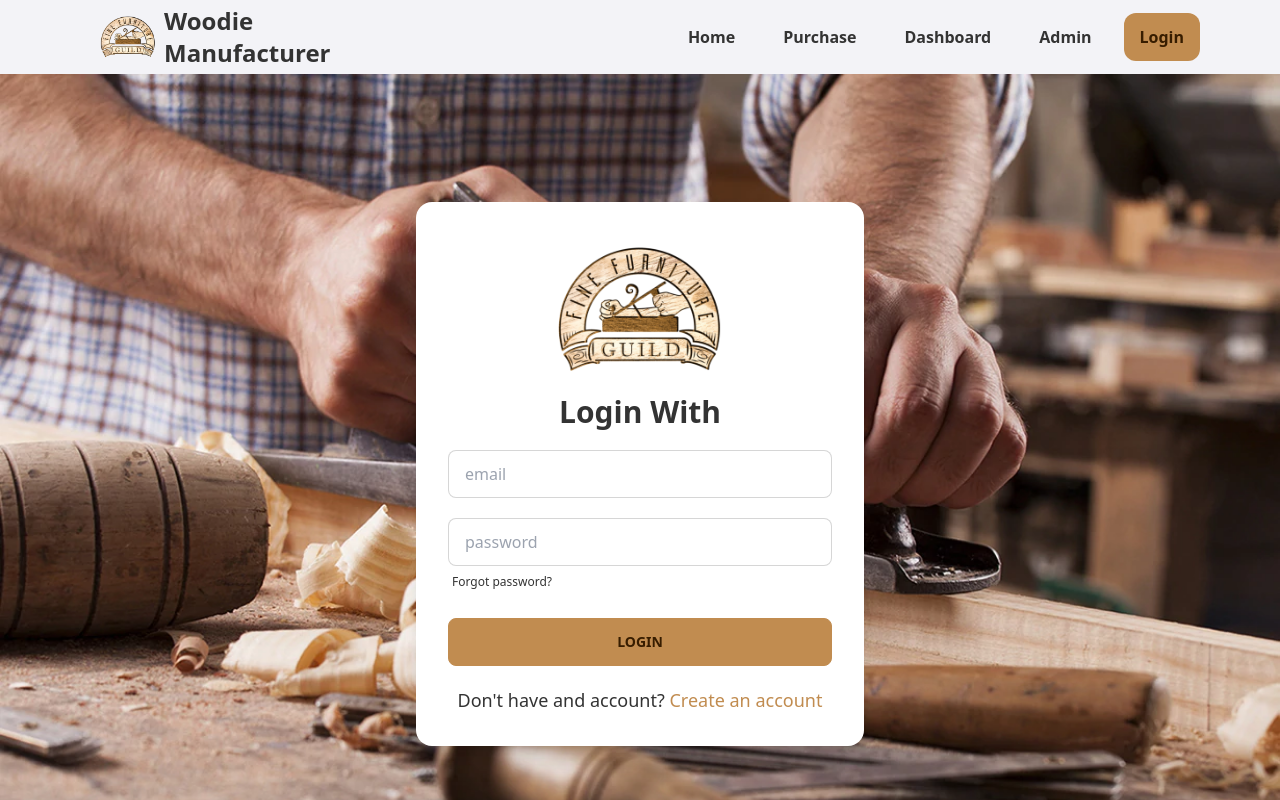
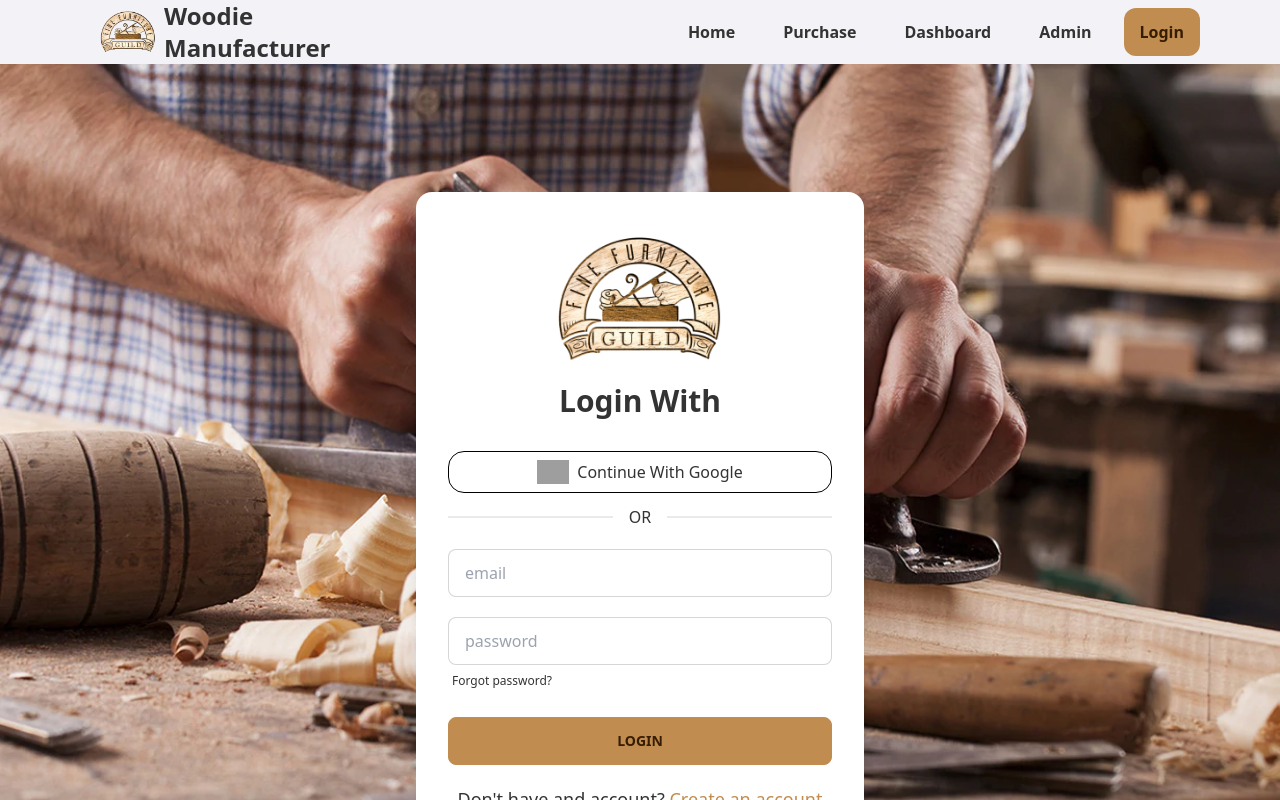
Before and after one commit to labibahmed10/Woodie-Manufacturer-Client, a React (Create React App) app: page /login in a window 1280 px wide. Built offline with nearby package versions, Linux system fonts and the light colour scheme; grey boxes are pictures that could not be loaded.

Commit message:
loaded spinner added for login signup socialsignin page and others and fixed some thing

```diff
--- a/package.json
+++ b/package.json
@@ -15,6 +15,7 @@
     "react-icons": "^4.3.1",
     "react-router-dom": "^6.3.0",
     "react-scripts": "5.0.1",
+    "react-spinners": "^0.12.0",
     "swiper": "^8.1.5",
     "web-vitals": "^2.1.4"
   },
--- a/src/App.js
+++ b/src/App.js
@@ -1,6 +1,8 @@
 import { Route, Routes } from "react-router-dom";
 import HomePage from "./Componets/HomePage/HomePage";
 import Navbar from "./Componets/Navbar/Navbar";
+import PurchasePage from "./Componets/PurchasePage/PurchasePage";
+import RequiredAuth from "./RequireAuth/RequireAuth";
 import LogIn from "./UsersRegistration/Login";
 import SignUp from "./UsersRegistration/SignUp";
 
@@ -13,6 +15,15 @@ function App() {
           <Route path="/home" element={<HomePage></HomePage>}></Route>
           <Route path="/login" element={<LogIn></LogIn>}></Route>
           <Route path="/signup" element={<SignUp></SignUp>}></Route>
+
+          <Route
+            path="/purchase"
+            element={
+              <RequiredAuth>
+                <PurchasePage></PurchasePage>
+              </RequiredAuth>
+            }
+          ></Route>
         </Routes>
       </Navbar>
     </div>
--- a/src/Componets/HomePage/ReviewSection/ReviewSection.js
+++ b/src/Componets/HomePage/ReviewSection/ReviewSection.js
@@ -37,8 +37,8 @@ const ReviewSection = () => {
           modules={[Autoplay, Pagination, Navigation]}
           className="mySwiper w-full"
         >
-          {reviews.map((review) => (
-            <SwiperSlide>
+          {reviews.map((review, i) => (
+            <SwiperSlide key={i}>
               <div class="card lg:w-[30rem] h-full w-full bg-base-100 shadow-xl">
                 <img className="px-32" src={review.image} alt="Shoes" />
 
--- /dev/null
+++ b/src/RequireAdmin/RequireAdmin.js
@@ -0,0 +1,11 @@
+import React from 'react';
+
+const RequireAdmin = () => {
+  return (
+    <div>
+
+    </div>
+  );
+};
+
+export default RequireAdmin;
--- /dev/null
+++ b/src/RequireAuth/RequireAuth.js
@@ -0,0 +1,23 @@
+import React from "react";
+import { useAuthState } from "react-firebase-hooks/auth";
+import { Navigate, useLocation } from "react-router-dom";
+
+import auth from "../firebase.init";
+import Spinner from "../Spinner/Spinner";
+
+const RequiredAuth = ({ children }) => {
+  const [user, loading] = useAuthState(auth);
+  const location = useLocation();
+
+  if (loading) {
+    return <Spinner></Spinner>;
+  }
+
+  if (!user) {
+    return <Navigate to="/login" state={{ from: location }} replace></Navigate>;
+  }
+
+  return children;
+};
+
+export default RequiredAuth;
--- /dev/null
+++ b/src/Spinner/Spinner.js
@@ -0,0 +1,12 @@
+import React from "react";
+import { RingLoader } from "react-spinners";
+
+const Spinner = () => {
+  return (
+    <div className="flex justify-center items-center h-[90vh]">
+      <RingLoader speedMultiplier={1.1} color="#C28D51"></RingLoader>
+    </div>
+  );
+};
+
+export default Spinner;
--- a/src/UsersRegistration/Login.js
+++ b/src/UsersRegistration/Login.js
@@ -4,8 +4,9 @@ import { Link, useLocation, useNavigate } from "react-router-dom";
 import logo from "../images/logo.png";
 import { useSignInWithEmailAndPassword } from "react-firebase-hooks/auth";
 import auth from "../firebase.init";
-
 import image from "../images/banner6.webp";
+import SocialSIgnIn from "./SocialSIgnIn";
+import Spinner from "../Spinner/Spinner";
 
 const LogIn = () => {
   const [signInWithEmailAndPassword, user, loading, error] = useSignInWithEmailAndPassword(auth);
@@ -22,6 +23,7 @@ const LogIn = () => {
 
   const onSubmit = (data) => {
     const { email, password } = data;
+    console.log(data);
     signInWithEmailAndPassword(email, password);
   };
 
@@ -31,13 +33,20 @@ const LogIn = () => {
     }
   }, [user, from, navigate]);
 
+  if (loading) {
+    return <Spinner></Spinner>;
+  }
+
   return (
     <section style={{ backgroundImage: `url(${image})` }} className=" px-5 bg-cover bg-no-repeat h-screen">
       <div>
-        <div class="card shadow-xl max-w-md bg-base-100 mx-auto lg:mt-32 mt-10">
+        <div class="card shadow-xl max-w-md bg-base-100 mx-auto lg:mt-32 my-10">
           <div class="card-body">
             <img className="lg:w-48 w-24 mx-auto" src={logo} alt="" />
             <h1 className="text-center text-2xl lg:text-3xl font-bold pb-3">Login With</h1>
+
+            {/* social login page here */}
+            <SocialSIgnIn></SocialSIgnIn>
 
             <form action="" onSubmit={handleSubmit(onSubmit)} className="flex flex-col space-y-5">
               <div class="form-control">
@@ -59,7 +68,6 @@ const LogIn = () => {
                   class="input input-bordered"
                   {...register("password", { required: true })}
                 />
-
                 {errors.password?.type === "required" && (
                   <span className="text-red-500 text-sm mt-1">Please provide your password</span>
                 )}
@@ -70,6 +78,9 @@ const LogIn = () => {
                   </Link>
                 </label>
               </div>
+              {/* showed error message here */}
+              {error && <span className="text-red-500 text-sm">{error?.message}</span>}
+
               <div class="form-control mt-4">
                 <button class="btn btn-primary">Login</button>
               </div>
--- a/src/UsersRegistration/SignUp.js
+++ b/src/UsersRegistration/SignUp.js
@@ -6,9 +6,13 @@ import { useUpdateProfile } from "react-firebase-hooks/auth";
 import auth from "../firebase.init";
 import { useForm } from "react-hook-form";
 import image from "../images/banner4.webp";
+import SocialSIgnIn from "./SocialSIgnIn";
+import Spinner from "../Spinner/Spinner";
 
 const SignUp = () => {
-  const [createUserWithEmailAndPassword, user, loading, error] = useCreateUserWithEmailAndPassword(auth);
+  const [createUserWithEmailAndPassword, user, loading, error] = useCreateUserWithEmailAndPassword(auth, {
+    sendEmailVerification: true,
+  });
   const [updateProfile, updating, Uerror] = useUpdateProfile(auth);
 
   const navigate = useNavigate();
@@ -33,13 +37,20 @@ const SignUp = () => {
     }
   }, [user, from, navigate]);
 
+  if (loading || updating) {
+    return <Spinner></Spinner>;
+  }
+
   return (
     <section style={{ backgroundImage: `url(${image})` }} className="px-5 bg-cover bg-no-repeat h-screen">
       <div>
-        <div class="lg:mt-32 mt-10 card shadow-2xl max-w-md bg-base-100 mx-auto">
+        <div class="lg:mt-32 my-10 card shadow-2xl max-w-md bg-base-100 mx-auto">
           <div class="card-body">
             <img className="lg:w-48 w-24 mx-auto" src={logo} alt="" />
             <h1 className="text-center text-2xl lg:text-3xl font-bold mb-3">Create an Account</h1>
+
+            {/* social login page here */}
+            <SocialSIgnIn></SocialSIgnIn>
 
             <form action="" onSubmit={handleSubmit(onSubmit)} className="flex flex-col space-y-3">
               <div class="form-control">
@@ -92,6 +103,10 @@ const SignUp = () => {
                   </span>
                 )}
               </div>
+
+              {/* showed error message here */}
+              {error && <span className="text-red-500 text-sm">{error?.message}</span>}
+
               <div class="form-control my-4">
                 <button class="btn btn-primary">Signup</button>
               </div>
--- /dev/null
+++ b/src/UsersRegistration/SocialSIgnIn.js
@@ -0,0 +1,34 @@
+import React from "react";
+import { useSignInWithGoogle } from "react-firebase-hooks/auth";
+import auth from "../firebase.init";
+import Spinner from "../Spinner/Spinner";
+
+const SocialSIgnIn = () => {
+  const [signInWithGoogle, user, loading, error] = useSignInWithGoogle(auth);
+
+  if (loading) {
+    return <Spinner></Spinner>;
+  }
+
+  return (
+    <div>
+      <div class="pt-3">
+        <button
+          onClick={() => signInWithGoogle()}
+          class="flex justify-center items-center gap-2 border border-black w-full py-2 rounded-2xl mb-4"
+        >
+          <img
+            className="w-8"
+            src="https://www.freepnglogos.com/uploads/google-logo-png/google-logo-png-webinar-optimizing-for-success-google-business-webinar-13.png"
+            alt=""
+          />
+          Continue With Google
+        </button>
+      </div>
+
+      <div class="divider">OR</div>
+    </div>
+  );
+};
+
+export default SocialSIgnIn;
```
Also changed, not shown: 1 other file (tests, documents, lock files or other folders).
